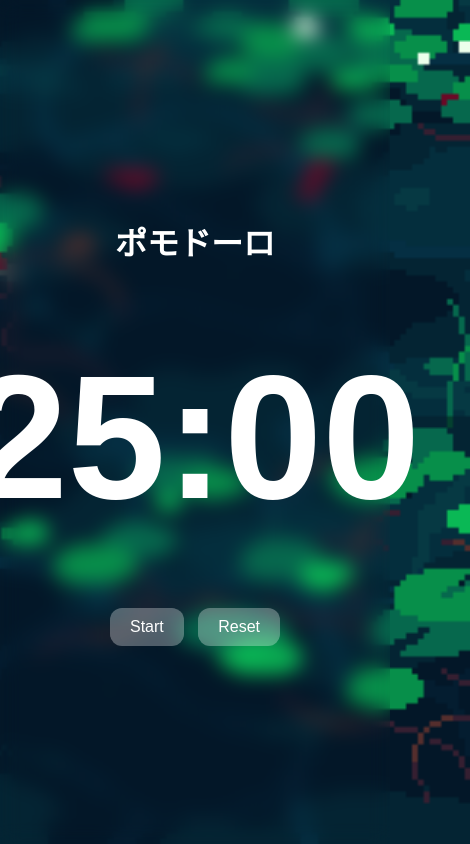
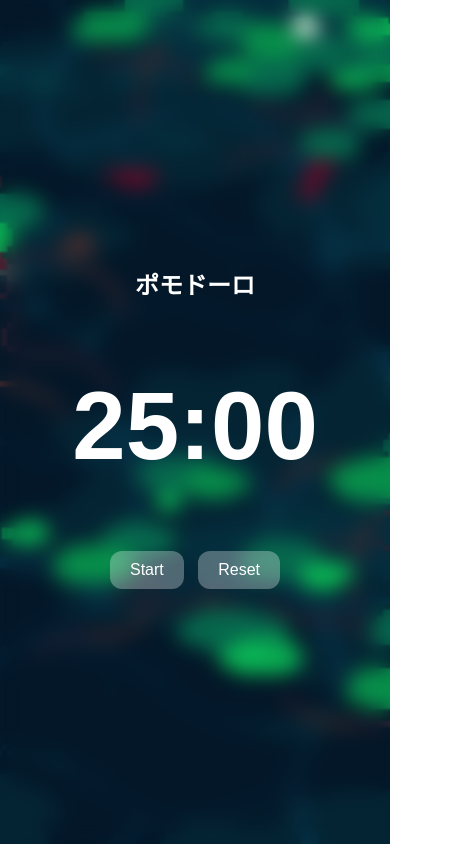
Before and after one commit to v-vyshnav/v-vyshnav.github.io, a plain HTML site: page index.html in a window 390 px wide. Shown: the whole page, 470 px wide, since content can reach past the window. Drawn offline with Linux system fonts and the light colour scheme.

Commit message:
style.css

```diff
--- a/style.css
+++ b/style.css
@@ -74,3 +74,22 @@ button:hover {
     font-weight: bold; /* Make the font thicker */
 
 }
+@media only screen and (max-width: 600px) {
+    /* Adjustments for smaller screens */
+    .container {
+        padding: 10px; /* Reduce container padding */
+    }
+    h1 {
+        font-size: 24px; /* Decrease font size for h1 */
+    }
+    #timer {
+        font-size: 6em; /* Decrease font size for timer */
+    }
+    .buttons {
+        flex-direction: column; /* Stack buttons vertically */
+        margin-top: 10px; /* Adjust spacing */
+    }
+    .buttons button {
+        margin-bottom: 10px; /* Add spacing between buttons */
+    }
+}
```
